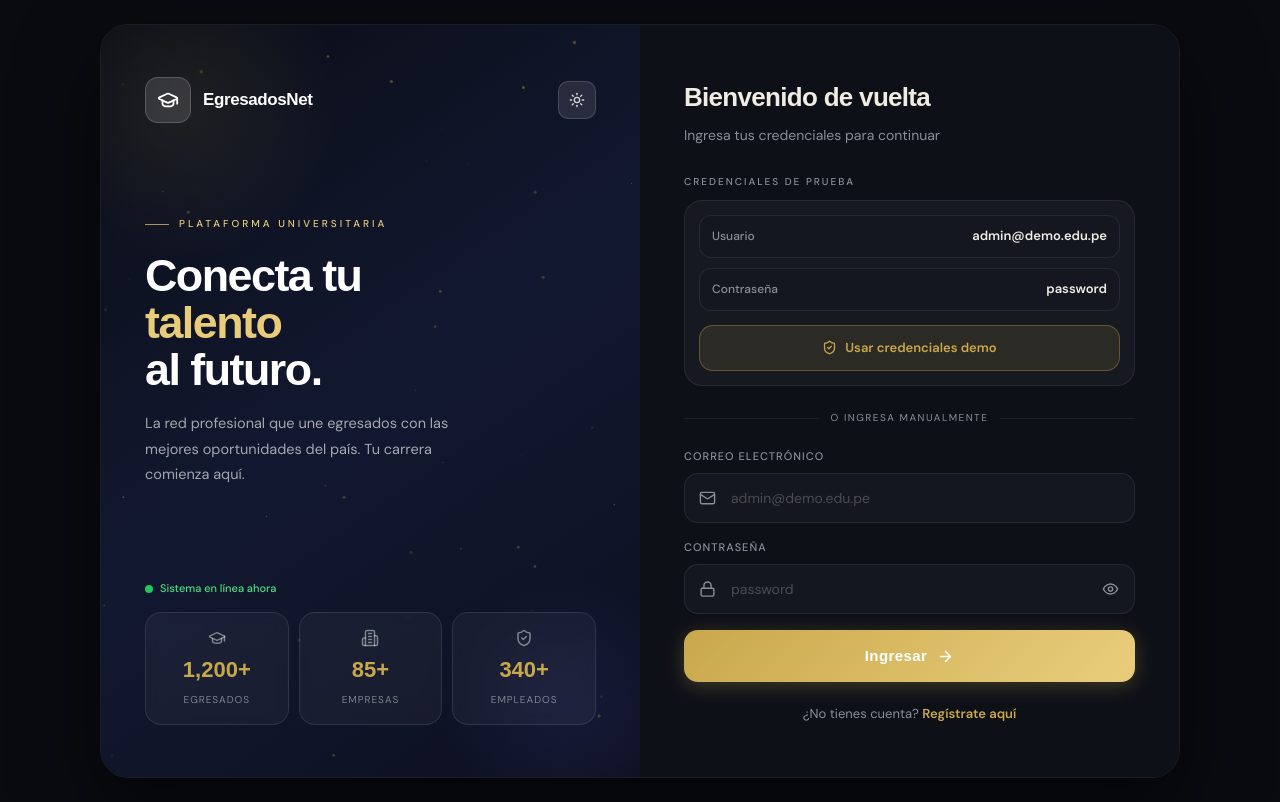
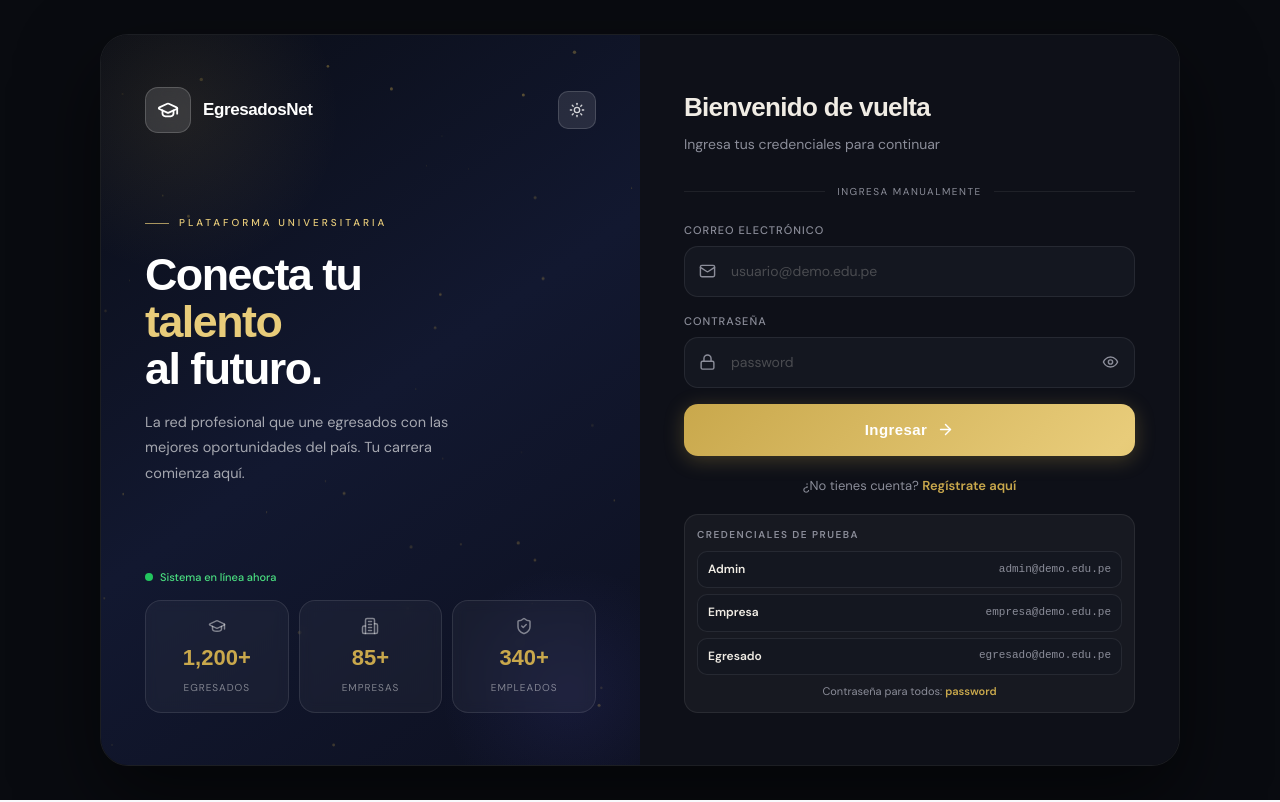
Before and after one commit to Prolexis/egresados-system, a Next.js app in the folder apps/web/: page /auth/login in a window 1280 px wide. Built offline with nearby package versions, Linux system fonts and the light colour scheme.

Commit message:
Refactor demo credentials and update fillDemo function
Refactor demo credentials structure and update form handling.

```diff
--- a/apps/web/app/auth/login/page.tsx
+++ b/apps/web/app/auth/login/page.tsx
@@ -32,8 +32,21 @@ const loginSchema = z.object({
 type LoginForm = z.infer<typeof loginSchema>;
 
 const DEMO_CREDS = {
-  email: 'admin@demo.edu.pe',
-  password: 'password',
+  admin: {
+    label: 'Admin',
+    email: 'admin@demo.edu.pe',
+    password: 'password',
+  },
+  empresa: {
+    label: 'Empresa',
+    email: 'empresa@demo.edu.pe',
+    password: 'password',
+  },
+  egresado: {
+    label: 'Egresado',
+    email: 'egresado@demo.edu.pe',
+    password: 'password',
+  },
 } as const;
 
 const STATS = [
@@ -178,15 +191,17 @@ export default function LoginPage() {
     resolver: zodResolver(loginSchema),
   });
 
-  const fillDemo = () => {
+  const fillDemo = (role: keyof typeof DEMO_CREDS) => {
     setError('');
 
-    setValue('email', DEMO_CREDS.email, {
+    const creds = DEMO_CREDS[role];
+
+    setValue('email', creds.email, {
       shouldValidate: true,
       shouldDirty: true,
     });
 
-    setValue('password', DEMO_CREDS.password, {
+    setValue('password', creds.password, {
       shouldValidate: true,
       shouldDirty: true,
     });
@@ -595,84 +610,6 @@ export default function LoginPage() {
           transition: color 0.3s;
         }
 
-        .demo-label {
-          font-size: 10px;
-          font-weight: 500;
-          text-transform: uppercase;
-          letter-spacing: 2px;
-          color: var(--text-muted);
-          margin-bottom: 10px;
-          transition: color 0.3s;
-        }
-
-        .demo-credentials-card {
-          background: var(--bg-demo);
-          border: 1px solid var(--border);
-          border-radius: 18px;
-          padding: 14px;
-          margin-bottom: 24px;
-          display: flex;
-          flex-direction: column;
-          gap: 10px;
-          backdrop-filter: blur(8px);
-          transition: all 0.25s ease;
-        }
-
-        .demo-credentials-card:hover {
-          border-color: var(--demo-hover-border);
-          background: var(--demo-hover-bg);
-        }
-
-        .demo-credential-row {
-          display: flex;
-          align-items: center;
-          justify-content: space-between;
-          gap: 12px;
-          padding: 10px 12px;
-          border-radius: 12px;
-          background: var(--bg-input);
-          border: 1px solid var(--border);
-        }
-
-        .demo-credential-row span {
-          font-size: 12px;
-          color: var(--text-muted);
-          font-weight: 500;
-        }
-
-        .demo-credential-row strong {
-          font-size: 13px;
-          color: var(--text-primary);
-          font-weight: 700;
-          word-break: break-all;
-        }
-
-        .demo-main-btn {
-          width: 100%;
-          margin-top: 4px;
-          padding: 12px;
-          border-radius: 14px;
-          border: 1px solid var(--demo-hover-border);
-          background: var(--demo-hover-bg);
-          color: var(--demo-hover-text);
-          font-family: 'DM Sans', sans-serif;
-          font-size: 13px;
-          font-weight: 700;
-          cursor: pointer;
-          display: flex;
-          align-items: center;
-          justify-content: center;
-          gap: 8px;
-          transition: all 0.25s ease;
-        }
-
-        .demo-main-btn:hover {
-          transform: translateY(-2px);
-          background: var(--btn-grad);
-          color: #ffffff;
-          box-shadow: 0 8px 24px var(--shadow-btn);
-        }
-
         .divider {
           display: flex;
           align-items: center;
@@ -871,7 +808,7 @@ export default function LoginPage() {
         }
 
         .form-footer {
-          margin-top: 22px;
+          margin-top: 20px;
           text-align: center;
           font-size: 13px;
           color: var(--text-muted);
@@ -887,6 +824,77 @@ export default function LoginPage() {
 
         .form-footer a:hover {
           text-decoration: underline;
+        }
+
+        .compact-demo-box {
+          margin-top: 18px;
+          padding: 12px;
+          border-radius: 14px;
+          background: var(--bg-demo);
+          border: 1px solid var(--border);
+        }
+
+        .compact-demo-title {
+          font-size: 10px;
+          font-weight: 700;
+          color: var(--text-muted);
+          text-transform: uppercase;
+          letter-spacing: 1.5px;
+          margin-bottom: 8px;
+        }
+
+        .compact-demo-list {
+          display: flex;
+          flex-direction: column;
+          gap: 6px;
+        }
+
+        .compact-demo-item {
+          width: 100%;
+          border: 1px solid var(--border);
+          background: var(--bg-input);
+          border-radius: 10px;
+          padding: 8px 10px;
+          display: flex;
+          align-items: center;
+          justify-content: space-between;
+          gap: 10px;
+          cursor: pointer;
+          transition: all 0.2s ease;
+        }
+
+        .compact-demo-item:hover {
+          border-color: var(--demo-hover-border);
+          background: var(--demo-hover-bg);
+          transform: translateY(-1px);
+        }
+
+        .compact-demo-role {
+          font-size: 12px;
+          font-weight: 700;
+          color: var(--text-primary);
+          white-space: nowrap;
+        }
+
+        .compact-demo-email {
+          font-size: 11px;
+          color: var(--text-muted);
+          font-family: monospace;
+          overflow: hidden;
+          text-overflow: ellipsis;
+          white-space: nowrap;
+        }
+
+        .compact-demo-password {
+          margin-top: 8px;
+          font-size: 11px;
+          color: var(--text-muted);
+          text-align: center;
+        }
+
+        .compact-demo-password strong {
+          color: var(--accent);
+          font-weight: 700;
         }
 
         @media (max-width: 860px) {
@@ -946,10 +954,15 @@ export default function LoginPage() {
             font-size: 30px;
           }
 
-          .demo-credential-row {
+          .compact-demo-item {
             align-items: flex-start;
             flex-direction: column;
-            gap: 4px;
+            gap: 2px;
+          }
+
+          .compact-demo-email {
+            white-space: normal;
+            word-break: break-all;
           }
         }
       `}</style>
@@ -1028,28 +1041,9 @@ export default function LoginPage() {
             <h2 className="form-title">Bienvenido de vuelta</h2>
             <p className="form-sub">Ingresa tus credenciales para continuar</p>
 
-            <p className="demo-label">Credenciales de prueba</p>
-
-            <div className="demo-credentials-card">
-              <div className="demo-credential-row">
-                <span>Usuario</span>
-                <strong>admin@demo.edu.pe</strong>
-              </div>
-
-              <div className="demo-credential-row">
-                <span>Contraseña</span>
-                <strong>password</strong>
-              </div>
-
-              <button type="button" className="demo-main-btn" onClick={fillDemo}>
-                <ShieldCheck size={15} />
-                Usar credenciales demo
-              </button>
-            </div>
-
             <div className="divider">
               <div className="divider-line" />
-              <span className="divider-text">o ingresa manualmente</span>
+              <span className="divider-text">ingresa manualmente</span>
               <div className="divider-line" />
             </div>
 
@@ -1072,7 +1066,7 @@ export default function LoginPage() {
                   <input
                     id="email"
                     type="email"
-                    placeholder="admin@demo.edu.pe"
+                    placeholder="usuario@demo.edu.pe"
                     autoComplete="off"
                     className={`field-input${errors.email ? ' has-error' : ''}`}
                     {...register('email')}
@@ -1130,6 +1124,28 @@ export default function LoginPage() {
             <p className="form-footer">
               ¿No tienes cuenta? <a href="/auth/register">Regístrate aquí</a>
             </p>
+
+            <div className="compact-demo-box">
+              <p className="compact-demo-title">Credenciales de prueba</p>
+
+              <div className="compact-demo-list">
+                {Object.entries(DEMO_CREDS).map(([role, creds]) => (
+                  <button
+                    key={role}
+                    type="button"
+                    className="compact-demo-item"
+                    onClick={() => fillDemo(role as keyof typeof DEMO_CREDS)}
+                  >
+                    <span className="compact-demo-role">{creds.label}</span>
+                    <span className="compact-demo-email">{creds.email}</span>
+                  </button>
+                ))}
+              </div>
+
+              <p className="compact-demo-password">
+                Contraseña para todos: <strong>password</strong>
+              </p>
+            </div>
           </div>
         </div>
       </div>
```
